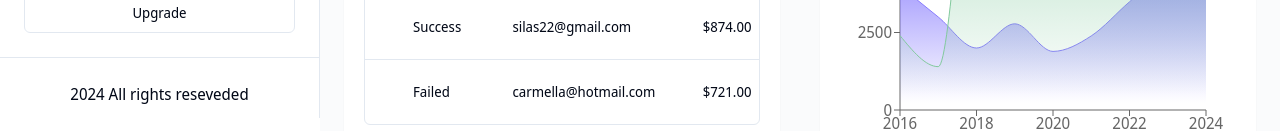
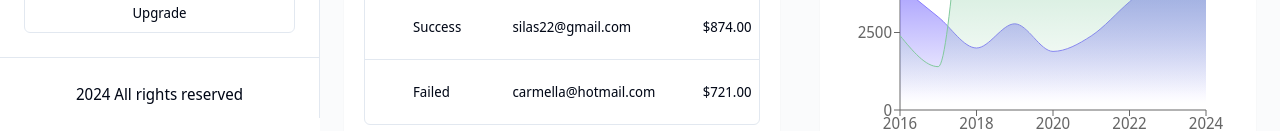
Before and after one commit to luisalmenarez/Dashboard, a Next.js app: page / in a window 1280 px wide. Shown: the part 682-813 px from the top of the page. Built offline with nearby package versions, Linux system fonts and the light colour scheme.

Commit message:
🐛 Fix bug deploy

```diff
--- a/src/app/(routes)/components/index.ts
+++ b/src/app/(routes)/components/index.ts
@@ -1,6 +1,9 @@
 export * from './CardSummary/CardSummary';
 export * from './CardSummary/CardSummary.types';
-export * from './CustomersTable/CustomersTable';
+export {
+  CustomersTable,
+  columns as customersTableColumns,
+} from './CustomersTable/CustomersTable';
 export * from './Graphics/Graphics.data';
 export * from './Graphics/Graphics';
 export * from './LastCustomer/LastCustomer';
--- a/src/components/SidebarRoutes/SidebarRoutes.tsx
+++ b/src/components/SidebarRoutes/SidebarRoutes.tsx
@@ -49,7 +49,7 @@ export const SidebarRoutes = () => {
         <Separator />
 
         <footer className="p-3 mt-3 text-center">
-          2024 All rights reseveded
+          2024 All rights reserved
         </footer>
       </article>
     </aside>
```
